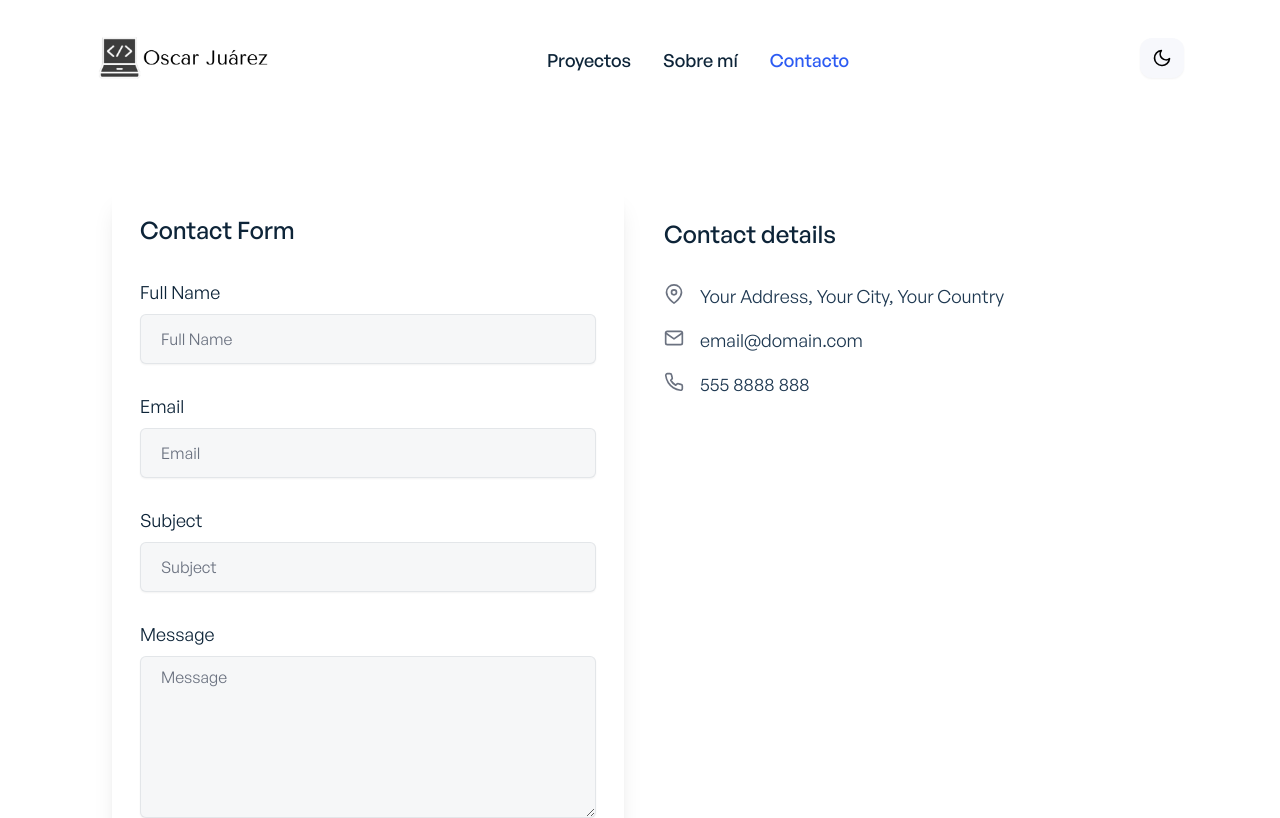
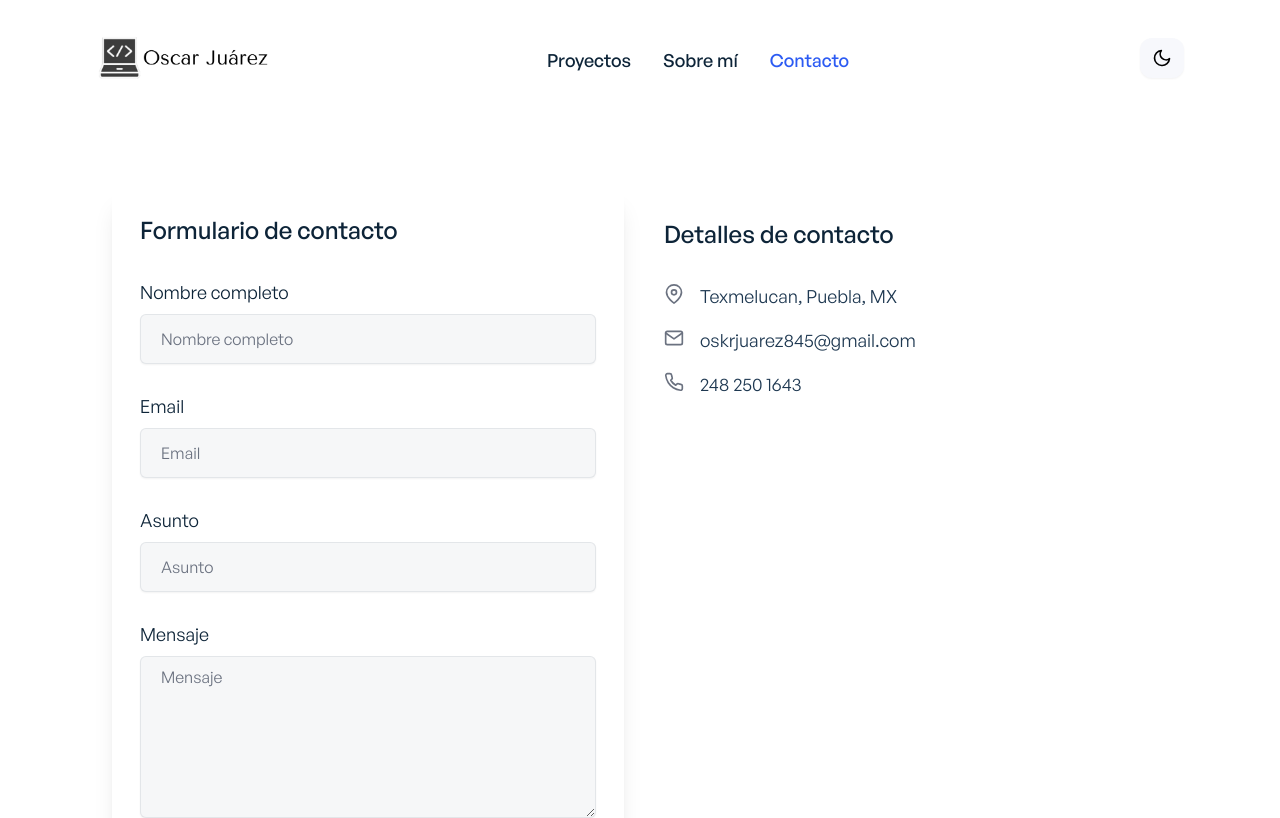
Before and after one commit to MbyteUriel845/Portafolio, a Vue app: page /contact in a window 1280 px wide. Shown: the top 818 px of the page. Built offline with nearby package versions, Linux system fonts and the light colour scheme; what vue-backtotop would draw is missing.

Commit message:
changes in profile photo & about me

```diff
--- a/src/components/about/AboutMe.vue
+++ b/src/components/about/AboutMe.vue
@@ -6,13 +6,24 @@ export default {
 				{
 					id: 1,
 					bio:
-						'Lorem ipsum dolor, sit amet consectetur adipisicing elit. Nihil vel illum asperiores dignissimos cumque quibusdam et fugiat voluptatem nobis suscipit explicabo, eaque consequatur nesciunt, fugit eligendi corporis laudantium adipisci soluta? Lorem ipsum, dolor sit amet consectetur adipisicing elit. Incidunt totam dolorum, ducimus obcaecati, voluptas facilis molestias nobis ut quam natus similique inventore excepturi optio ipsa deleniti fugit illo. Unde, amet! Lorem ipsum dolor sit amet, consectetur adipisicing elit. Ipsum illo necessitatibus perspiciatis! Aperiam perferendis labore temporibus, eos culpa corporis recusandae quas, fuga voluptatibus nesciunt odit libero tenetur neque consequatur ea.',
-				},
+          "\n" +
+              "¡Hola! Soy un apasionado desarrollador con mucha dedicación la cual busco reflejar en cada línea de código que escribo. Creo en la poderosa sinergia entre la creatividad y la tecnología, convirtiendo ideas en aplicaciones eficientes que solucionen problemas y mejoren la vida de las personas."
+        },
 				{
 					id: 2,
 					bio:
-						'Lorem ipsum dolor, sit amet consectetur adipisicing elit. Nihil vel illum asperiores dignissimos cumque quibusdam et fugiat voluptatem nobis suscipit explicabo, eaque consequatur nesciunt, fugit eligendi corporis laudantium adipisci soluta?',
-				},
+          "Mi enfoque va más allá de programar; se trata de construir productos innovadores y superar desafíos. Fuera del desarrollo, encuentro inspiración en la música, la pintura y el arte en general, equilibrando mi vida profesional y personal para alimentar mi creatividad."
+        },
+        {
+          id: 3,
+          bio:
+          "Explora mis proyectos, descubre el proceso detrás de cada uno y espero que disfrutes explorando tanto como yo disfruto creando."
+        },
+        {
+          id: 4,
+          bio:
+          "¡Gracias por visitar mi sitio! Siempre estoy buscando nuevos desafíos y oportunidades para aprender y crecer. Si desea trabajar conmigo o simplemente saludar, no dude en ponerse en contacto."
+        }
 			],
 		};
 	},
@@ -37,7 +48,7 @@ export default {
 				:key="bio.id"
 				class="font-general-regular mb-4 text-ternary-dark dark:text-ternary-light text-lg"
 			>
-				{{ bio.bio }}
+        {{ bio.bio }}
 			</p>
 		</div>
 	</div>
--- a/src/components/contact/ContactDetails.vue
+++ b/src/components/contact/ContactDetails.vue
@@ -10,7 +10,7 @@ export default {
 			<h2
 				class="font-general-medium text-2xl text-primary-dark dark:text-primary-light mt-12 mb-8"
 			>
-				Contact details
+				Detalles de contacto
 			</h2>
 			<ul class="font-general-regular">
 				<li class="flex" v-for="contact in contacts" :key="contact.id">
--- a/src/components/contact/ContactForm.vue
+++ b/src/components/contact/ContactForm.vue
@@ -13,17 +13,17 @@ export default { components: { Button, FormInput, FormTextarea } };
 			<p
 				class="font-general-medium text-primary-dark dark:text-primary-light text-2xl mb-8"
 			>
-				Contact Form
+				Formulario de contacto
 			</p>
 			<form action="#" class="font-general-regular space-y-7">
-				<FormInput label="Full Name" inputIdentifier="name" />
+				<FormInput label="Nombre completo" inputIdentifier="name" />
 				<FormInput
 					label="Email"
 					inputIdentifier="email"
 					inputType="email"
 				/>
-				<FormInput label="Subject" inputIdentifier="subject" />
-				<FormTextarea label="Message" textareaIdentifier="message" />
+				<FormInput label="Asunto" inputIdentifier="subject" />
+				<FormTextarea label="Mensaje" textareaIdentifier="message" />
 
 				<div>
 					<Button
--- a/src/components/shared/AppBanner.vue
+++ b/src/components/shared/AppBanner.vue
@@ -42,7 +42,7 @@ export default {
 				<a
 					download="Oscar-Juarez-CV.pdf"
 					href="/files/CV Oscar Juarez.pdf"
-					class="flex justify-center items-center w-36 sm:w-48 mt-12 mb-6 sm:mb-0 text-lg border border-indigo-200 dark:border-ternary-dark py-2.5 sm:py-3 shadow-lg rounded-lg bg-indigo-50 focus:ring-1 focus:ring-indigo-900 hover:bg-[#407bff] text-gray-500 hover:text-white duration-500"
+					class="flex justify-center items-center w-36 sm:w-48 mt-12 mb-6 sm:mb-0 text-lg border border-indigo-200 dark:border-ternary-dark py-2.5 sm:py-3 shadow-lg rounded-lg bg-indigo-50 focus:ring-1 focus:ring-indigo-900 hover:bg-[#407bff] text-gray-600 hover:text-white duration-500"
 					aria-label="Download Resume"
 				>
 					<i
--- a/src/views/About.vue
+++ b/src/views/About.vue
@@ -1,15 +1,15 @@
 <script>
 import AboutMe from '@/components/about/AboutMe';
-import AboutCounter from '@/components/about/AboutCounter';
-import AboutClients from '@/components/about/AboutClients';
+// import AboutCounter from '@/components/about/AboutCounter';
+// import AboutClients from '@/components/about/AboutClients';
 import feather from 'feather-icons';
 
 export default {
 	name: 'About',
 	components: {
 		AboutMe,
-		AboutCounter,
-		AboutClients,
+		// AboutCounter,
+		// AboutClients,
 	},
 	data: () => {
 		return {};
@@ -32,12 +32,12 @@ export default {
 		</div>
 
 		<!-- About counter -->
-		<AboutCounter />
+<!--		<AboutCounter />-->
 
 		<!-- About counter -->
-		<div class="container mx-auto">
-			<AboutClients />
-		</div>
+<!--		<div class="container mx-auto">-->
+<!--			<AboutClients />-->
+<!--		</div>-->
 	</div>
 </template>
 
--- a/src/views/Contact.vue
+++ b/src/views/Contact.vue
@@ -13,17 +13,17 @@ export default {
 			contacts: [
 				{
 					id: 1,
-					name: 'Your Address, Your City, Your Country',
+					name: 'Texmelucan, Puebla, MX',
 					icon: 'map-pin',
 				},
 				{
 					id: 2,
-					name: 'email@domain.com',
+					name: 'oskrjuarez845@gmail.com',
 					icon: 'mail',
 				},
 				{
 					id: 3,
-					name: '555 8888 888',
+					name: '248 250 1643',
 					icon: 'phone',
 				},
 			],
```
Also changed, not shown: src/assets/images/profile.jpeg.
